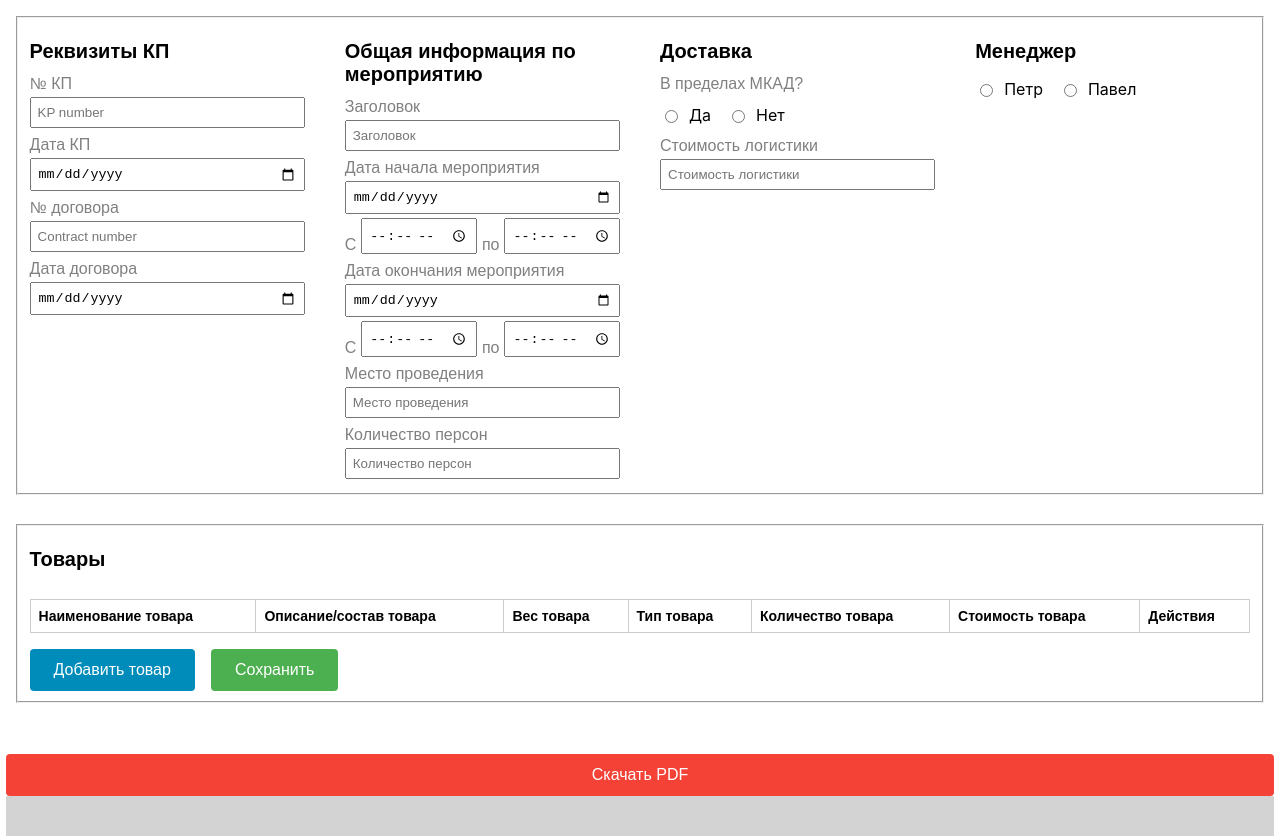
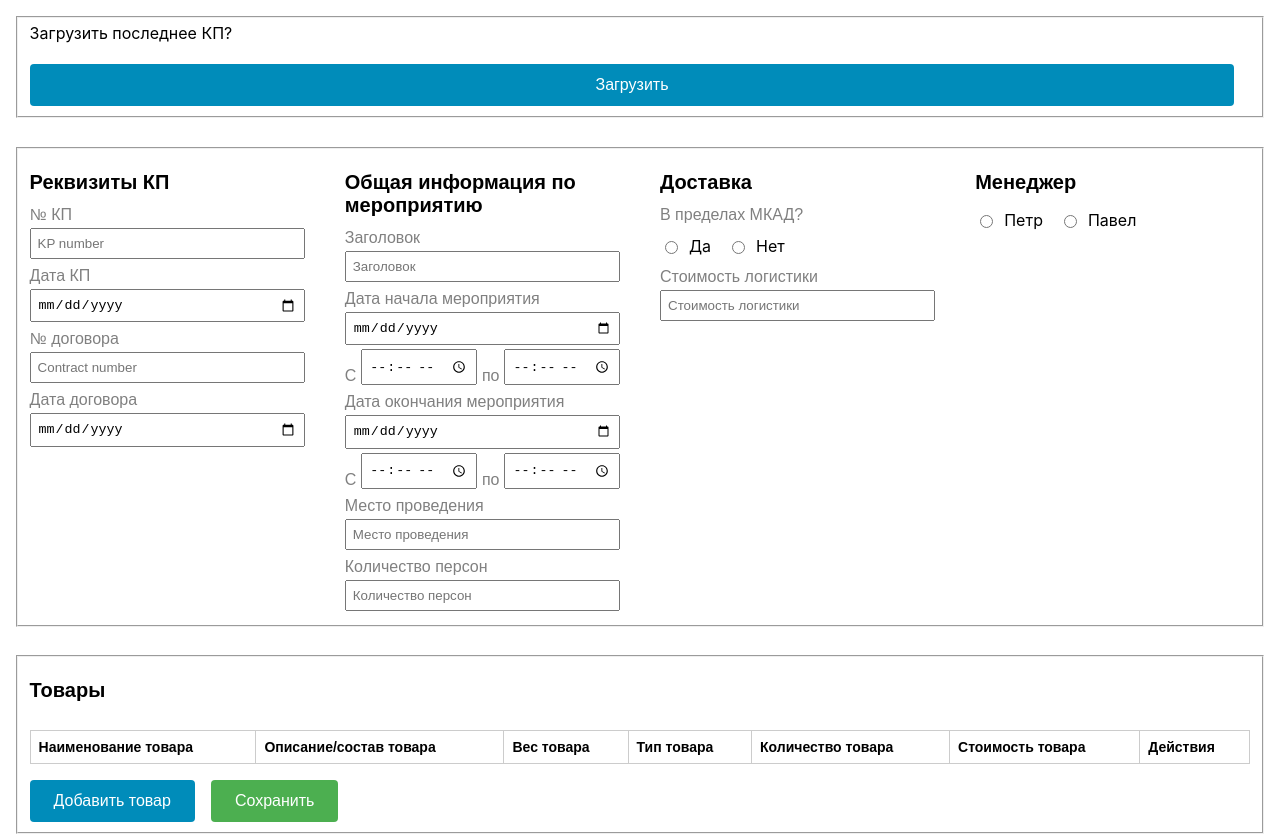
Before and after one commit to mnpestov/kurgi_kp, a React (Create React App) app: page / in a window 1280 px wide. Shown: the top 836 px of the page. Built offline with nearby package versions, Linux system fonts and the light colour scheme.

Commit message:
хранение последнего кп в локал сторэдж

```diff
--- a/src/App.js
+++ b/src/App.js
@@ -158,13 +158,17 @@ function App() {
   }
 
   const searchKp = async (kpNumber) => {
-    try {
-      // const curentKp = await MainApi.getKp(kpNumber);
-      // updateCurrentKp(curentKp);
+    const curentKp = {formData: JSON.parse(localStorage.getItem('formData')), listsKp: JSON.parse(localStorage.getItem('listsKp'))}
+    console.log(curentKp);
+    updateCurrentKp(curentKp)
 
-    } catch (err) {
-      console.log('Ошибка: ' + err);
-    }
+    // try {
+    //   const curentKp = await MainApi.getKp(kpNumber);
+    //   updateCurrentKp(curentKp);
+
+    // } catch (err) {
+    //   console.log('Ошибка: ' + err);
+    // }
   };
 
   const updateCurrentKp = useCallback((kpData) => {
@@ -262,6 +266,8 @@ function App() {
     }
     pdf.save(`КП № ${state.formData.kpNumber} от ${state.formData.kpDate}.pdf`);
     // addToDb(state.formData, state.listsKp)
+    localStorage.setItem('formData', JSON.stringify(state.formData))
+    localStorage.setItem('listsKp', JSON.stringify(state.listsKp))
   }, [state.formData, state.listsKp]);
 
   // Функции добавления и удаления строк/списков
--- a/src/components/Form/Form.css
+++ b/src/components/Form/Form.css
@@ -47,6 +47,23 @@
 }
 
 .search__btn:hover {
+  opacity: 0.7;
+}
+
+.search__btn_in-localStorage{
+  background-color: #008CBA;
+  /* Синий */
+  margin-right: 1rem;
+  margin-top: 1rem;
+  padding: 0.75rem 1.5rem;
+  font-size: 1rem;
+  cursor: pointer;
+  border: none;
+  border-radius: 0.25rem;
+  color: white;
+  transition: background-color 0.3s ease;
+}
+.search__btn_in-localStorage:hover {
   opacity: 0.7;
 }
 
--- a/src/components/Form/Form.js
+++ b/src/components/Form/Form.js
@@ -14,41 +14,41 @@ function Form({
   const [showPopup, setShowPopup] = useState(false);
   const [products, setProducts] = useState([]);
   const [request, setReq] = useState('')
-  const [isValid, setIsValid] = useState(false)
-  const [formValues, setFormValues] = useState({});
-  const [errors, setErrors] = useState({});
+  // const [isValid, setIsValid] = useState(false)
+  // const [formValues, setFormValues] = useState({});
+  // const [errors, setErrors] = useState({});
 
-  const handleInputChange2 = (e) => {
-    const { name, value } = e.target;
-    setFormValues({ ...formValues, [name]: value });
-    console.log();
+  // const handleInputChange2 = (e) => {
+  //   const { name, value } = e.target;
+  //   setFormValues({ ...formValues, [name]: value });
+  //   console.log();
 
-    validateForm()
-  }
+  //   validateForm()
+  // }
 
-  const validateForm = () => {
-    let newErrors = {};
+  // const validateForm = () => {
+  //   let newErrors = {};
 
-    if (!formValues.startEvent) {
-      newErrors.startEvent = "Введите дату начала";
-      setIsValid(false)
-    } else {
-      setIsValid(true)
-    }
-    if (!formValues.endDate) {
-      newErrors.endEvent = "Введите дату окончания";
-      setIsValid(false)
-    } else {
-      setIsValid(true)
-    }
-    if (formValues.startEvent && formValues.endEvent && formValues.startEvent > formValues.endEvent) {
-      newErrors.endEvent = "Дата окончания не может быть раньше даты начала";
-      setIsValid(false)
-    } else {
-      setIsValid(true)
-    }
-    setErrors(newErrors);
-  };
+  //   if (!formValues.startEvent) {
+  //     newErrors.startEvent = "Введите дату начала";
+  //     setIsValid(false)
+  //   } else {
+  //     setIsValid(true)
+  //   }
+  //   if (!formValues.endDate) {
+  //     newErrors.endEvent = "Введите дату окончания";
+  //     setIsValid(false)
+  //   } else {
+  //     setIsValid(true)
+  //   }
+  //   if (formValues.startEvent && formValues.endEvent && formValues.startEvent > formValues.endEvent) {
+  //     newErrors.endEvent = "Дата окончания не может быть раньше даты начала";
+  //     setIsValid(false)
+  //   } else {
+  //     setIsValid(true)
+  //   }
+  //   setErrors(newErrors);
+  // };
 
   const handleSearchKp = () => {
     searchKp(request)
@@ -124,6 +124,10 @@ function Form({
           <button type="button" className="search__btn" onClick={handleSearchKp}></button>
         </div>
       </fieldset> */}
+      <fieldset className="form__search">
+        <span>Загрузить последнее КП?</span>
+          <button type="button" className="search__btn_in-localStorage" onClick={handleSearchKp}>Загрузить</button>
+      </fieldset>
       <fieldset className="form__details">
         {/* Реквизиты КП */}
         <div className="form__detail">
```
